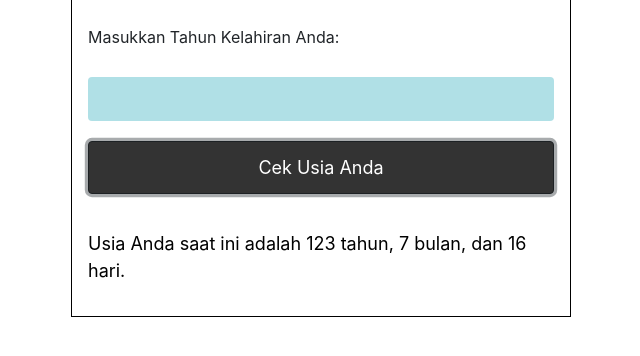
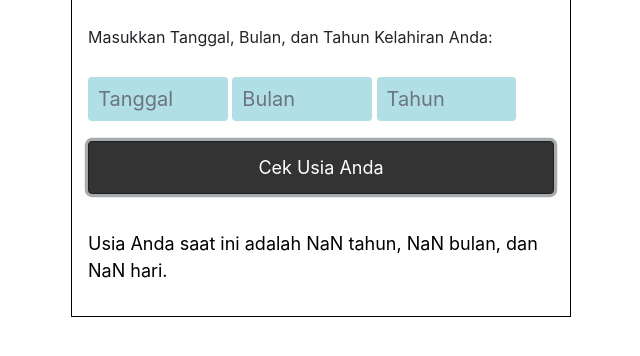
Before and after one commit to iammchemie/hitungin-umur.github.io, a plain HTML site: page index.html in a window 1280 px wide. Both pictures are taken after a click on the button "Cek Usia Anda". Shown: the part 276-632 px from the top of the page, without its empty margins (319-959 px from the left). Drawn offline with nearby package versions, Linux system fonts and the light colour scheme.

Commit message:
menambahkan fitur tambahkan tanggal, dan bulan dalam format ddmmyyyy agar lebih akurat

```diff
--- a/index.html
+++ b/index.html
@@ -32,8 +32,16 @@
             font-size: 20px;
             border: none;
         }
+        #birth-date, #birth-month, #birth-year {
+            display: inline-block;
+            padding: 10px;
+            background: powderblue;
+            font-size: 20px;
+            border: none;
+            width: 30%;
+        }
         #check-button {
-            padding: 12px 24px; /* Mengatur padding secara horizontal */
+            padding: 12px 24px;
             background-color: #333333;
             color: white;
             cursor: pointer;
@@ -53,20 +61,29 @@
 <body>
     <div class="container">
         <h1 class="text-center">Cek Usia</h1>
-        <label>Masukkan Tahun Kelahiran Anda:</label>
-        <input type="number" placeholder="" id="birthday" class="form-control">
+        <label>Masukkan Tanggal, Bulan, dan Tahun Kelahiran Anda:</label>
+        <div>
+            <input type="number" placeholder="Tanggal" id="birth-date" class="form-control">
+            <input type="number" placeholder="Bulan" id="birth-month" class="form-control">
+            <input type="number" placeholder="Tahun" id="birth-year" class="form-control">
+        </div>
         <button id="check-button" onclick="checkResult()" class="btn btn-dark btn-block">Cek Usia Anda</button>
         <p class="result" id="resultView"></p>
     </div>
 
     <script>
         function checkResult() {
-            const birthdayInput = document.getElementById("birthday");
-            const birthday = birthdayInput.value;
+            const birthDateInput = document.getElementById("birth-date");
+            const birthMonthInput = document.getElementById("birth-month");
+            const birthYearInput = document.getElementById("birth-year");
+
+            const birthDate = parseInt(birthDateInput.value);
+            const birthMonth = parseInt(birthMonthInput.value) - 1;
+            const birthYear = parseInt(birthYearInput.value);
 
             const now = new Date();
-            const birthDate = new Date(birthday, 0, 1);
-            const ageInMilliseconds = now - birthDate;
+            const birthDateObject = new Date(birthYear, birthMonth, birthDate);
+            const ageInMilliseconds = now - birthDateObject;
             const ageDate = new Date(ageInMilliseconds);
 
             const years = ageDate.getUTCFullYear() - 1970;
```
